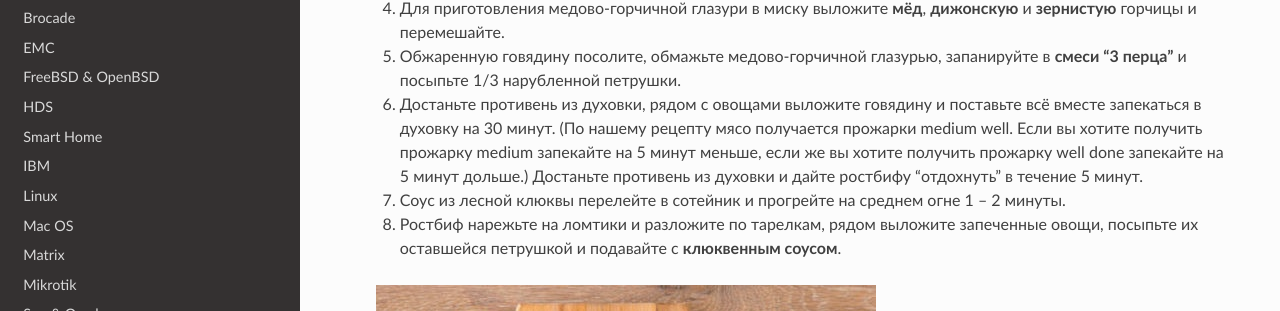
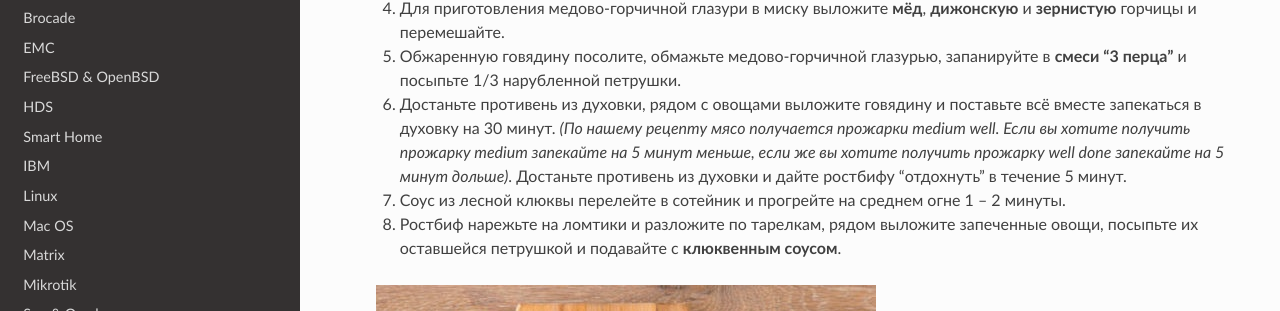
Before and after one commit to jeffscrum/jeffscrum.github.io, a Sphinx documentation site: the page built from source/recipes/rostbif-tenderloin-and-cranberry-sauce.rst, in a window 1280 px wide and 900 px high, scrolled down 1480 px. Shown: the part 163-474 px from the top of the window. Built offline with Sphinx 7.4.7 and the Read the Docs theme 2.0.0, drawn with Linux system fonts in a browser that asks for light colours.

```diff
--- a/source/recipes/rostbif-tenderloin-and-cranberry-sauce.rst
+++ b/source/recipes/rostbif-tenderloin-and-cranberry-sauce.rst
@@ -51,24 +51,19 @@
   3. Разогрейте в сковороде 2 столовые ложки оливкового масла и обжарьте **мясо** 1 минуту на сильном огне с одной стороны, переверните и жарьте 1 минуту с другой стороны, переверните набок и жарьте 1 минуту, затем переверните на другой бок и жарьте ещё 1 минуту.
   4. Для приготовления медово-горчичной глазури в миску выложите **мёд**, **дижонскую** и **зернистую** горчицы и перемешайте.
   5. Обжаренную говядину посолите, обмажьте медово-горчичной глазурью, запанируйте в **смеси "3 перца"** и посыпьте 1/3 нарубленной петрушки.
-  6. Достаньте противень из духовки, рядом с овощами выложите говядину и поставьте всё вместе запекаться в духовку на 30 минут. (По нашему рецепту мясо получается прожарки medium well. Если вы хотите получить прожарку medium запекайте на 5 минут меньше, если же вы хотите получить прожарку well done запекайте на 5 минут дольше.) Достаньте противень из духовки и дайте ростбифу "отдохнуть" в течение 5 минут.
+  6. Достаньте противень из духовки, рядом с овощами выложите говядину и поставьте всё вместе запекаться в духовку на 30 минут. *(По нашему рецепту мясо получается прожарки medium well. Если вы хотите получить прожарку medium запекайте на 5 минут меньше, если же вы хотите получить прожарку well done запекайте на 5 минут дольше)*. Достаньте противень из духовки и дайте ростбифу "отдохнуть" в течение 5 минут.
   7. Соус из лесной клюквы перелейте в сотейник и прогрейте на среднем огне 1 -- 2 минуты.
   8. Ростбиф нарежьте на ломтики и разложите по тарелкам, рядом выложите запеченные овощи, посыпьте их оставшейся петрушкой и подавайте с **клюквенным соусом**.
 
   .. image:: /images/rostbif-1.jpeg
 
-
   .. image:: /images/rostbif-2.jpeg
-
 
   .. image:: /images/rostbif-3.jpeg
 
-
   .. image:: /images/rostbif-4.jpeg
 
-
   .. image:: /images/rostbif-5.jpeg
-
 
   .. image:: /images/rostbif-6.jpeg
 
```
